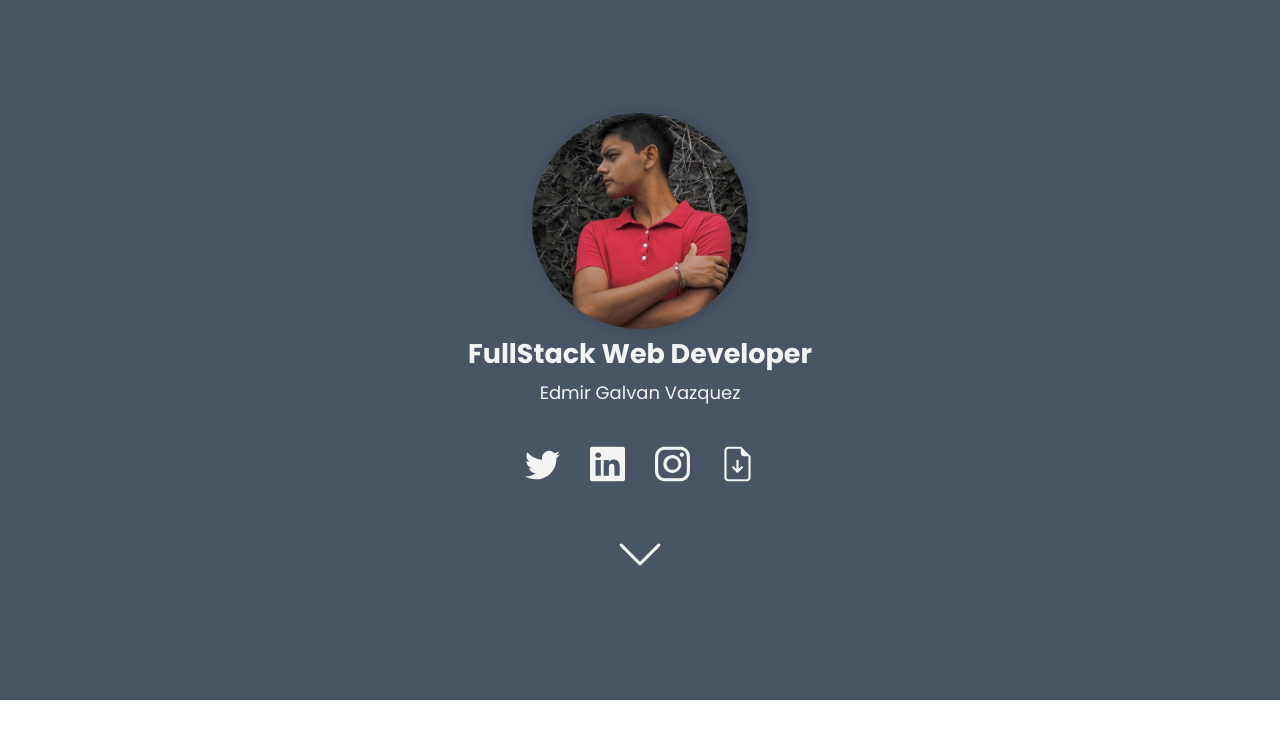
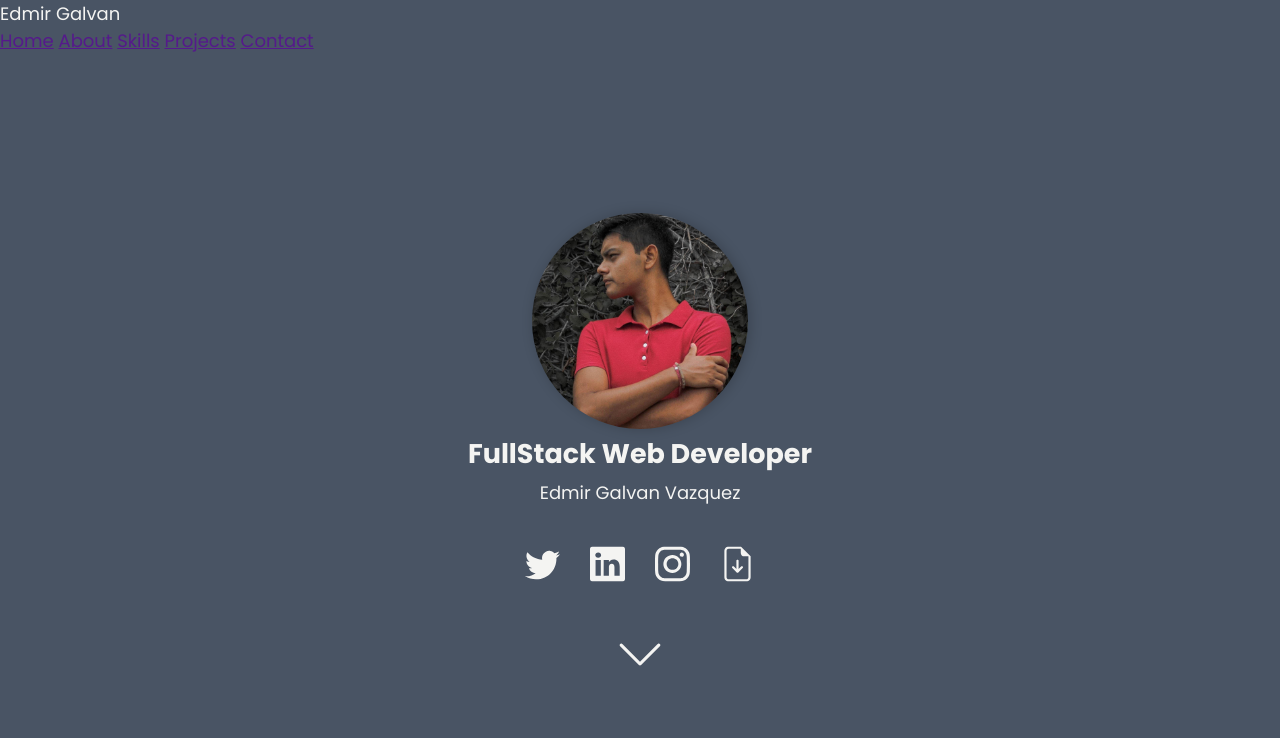
Before and after one commit to edmirgalvan01/portfolio, a plain HTML site: page index.html in a window 1280 px wide. Drawn offline with Linux system fonts and the light colour scheme.

Commit message:
Se  comenzaron a dar estilos al header

```diff
--- a/index.html
+++ b/index.html
@@ -14,7 +14,16 @@
 </head>
 
 <body>
-    <header></header>
+    <header>
+        <p class="logo">Edmir Galvan</p>
+        <div class="header--navbar">
+            <a href="" class="header--navbar__item">Home</a>
+            <a href="" class="header--navbar__item">About</a>
+            <a href="" class="header--navbar__item">Skills</a>
+            <a href="" class="header--navbar__item">Projects</a>
+            <a href="" class="header--navbar__item">Contact</a>
+        </div>
+    </header>
     <main>
         <section class="home container container-dark">
             <div class="home--presentation">
--- a/styles.css
+++ b/styles.css
@@ -28,13 +28,22 @@ html {
    height: 100vh;
    width: 100vw;
 }
+.container-dark {
+   background-color: var(--color-fourth);
+}
+
+/* HEADER */
+header {
+   width: 100%;
+   height: 100px;
+   background-color: var(--color-fourth);
+   box-shadow: 0px 2px 15px rgba(0, 0, 0, 0.13);
+}
+/* HEADER */
 
 /* HOME */
 main .home {
    height: calc(100vh - 100px);
-}
-.container-dark {
-   background-color: var(--color-fourth);
 }
 .home--presentation {
    display: flex;
```
